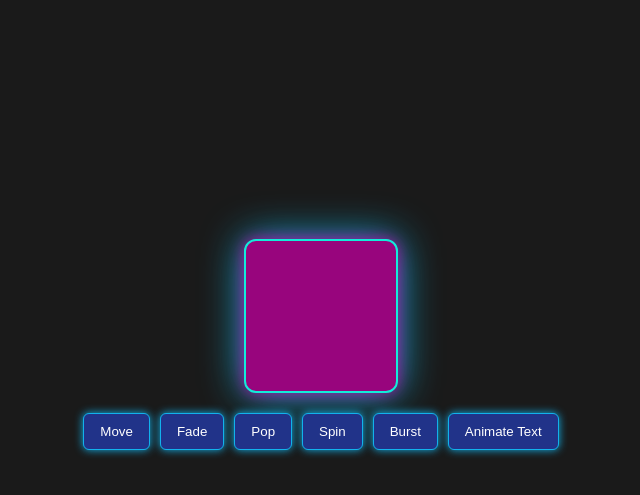
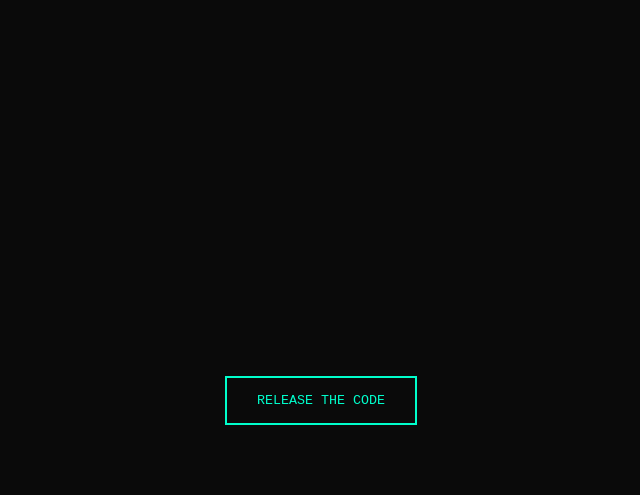
Before and after one commit to Kanuck-mk2/GSAP-Project, a PHP site: page /index.html in a window 1280 px wide. Shown: the top 495 px of the page, without its empty margins (319-959 px from the left). Run offline with PHP 8.4, Linux system fonts and the light colour scheme; some libraries are stand-ins or nearby versions.

Commit message:
big update

```diff
--- a/index.html
+++ b/index.html
@@ -10,16 +10,10 @@
         <!-- Box -->
         <div id="box"></div>
         <!-- Buttons -->
-        <div class="controls">
-            <button id="moveBtn">Move</button>
-            <button id="fadeBtn">Fade</button>
-            <button id="popBtn">Pop</button>
-            <button id="spinBtn">Spin</button>
-            <button id="burstBtn">Burst</button>
-            <button id="textBtn">Animate Text</button>
-            <!-- new text button -->
+        <div id="container">
+            <button type="button" id="burstBtn">RELEASE THE CODE</button>
+            <div id="particle-stage"></div>
         </div>
-        <h2 id="coolText">GSAP is fun!</h2>
         <!-- GSAP -->
         <script src="https://cdnjs.cloudflare.com/ajax/libs/gsap/3.12.2/gsap.min.js"></script>
         <script src="script.js"></script>
--- a/script.js
+++ b/script.js
@@ -1,158 +1,65 @@
+const stage = document.getElementById("particle-stage");
+const btn = document.getElementById("burstBtn");
 
-const box = document.getElementById("box");
-const text = document.getElementById("coolText"); // Define this globally!
+// Characters to use for the burst
+const chars = "GSAP-CIRCULAR-BURST-10101-MATH-ROTATION".split("");
 
-// Toggle states
-let moved = false;
-let faded = true;
-let popped = false;
-let rotation = 0;
-let textShown = false;
+function createBurst() {
+  const count = 100; // Total letters in the circle
 
-// 1. SETUP: Split text into spans immediately on load
-// This turns "GSAP" into <span>G</span><span>S</span>...
-text.innerHTML = text.textContent
-  .split("")
-  .map(char => `<span>${char === " " ? "&nbsp;" : char}</span>`)
-  .join("");
+  for (let i = 0; i < count; i++) {
+    // 1. Create a "pivot" div and a letter inside it
+    const pivot = document.createElement("div");
+    const letter = document.createElement("span");
 
-// Hide the spans initially so they can "animate in"
-const letters = text.querySelectorAll("span");
-gsap.set(letters, { opacity: 0, x: 20 });
+    pivot.className = "pivot";
+    letter.className = "letter-particle";
 
-// ===== Move, Fade, Pop, Spin, Burst Buttons =====
-// (Keep your existing code for these as it was working!)
+    letter.textContent = gsap.utils.random(chars);
+    pivot.appendChild(letter);
+    stage.appendChild(pivot);
 
-// ===== Text Button (Fixed & Polished) =====
-document.getElementById("textBtn").addEventListener("click", () => {
-  const letters = text.querySelectorAll("span");
+    // 2. Setup initial state (all in center)
+    gsap.set(pivot, { position: "absolute", rotation: (i / count) * 360 });
+    gsap.set(letter, { x: 0, opacity: 0 });
 
-  if (!textShown) {
-    // 1. Entrance Animation
-    gsap.to(letters, {
+    // 3. THE BURST: Letters fly out to a random radius
+    const radius = gsap.utils.random(150, 300);
+    const duration = gsap.utils.random(1.5, 2.5);
+
+    gsap.to(letter, {
+      x: radius,
       opacity: 1,
-      x: 0,
-      stagger: 0.05,
-      duration: 0.4,
-      ease: "power2.out",
-      onStart: () => {
-        // 2. Individual Letter Flicker
-        gsap.to(letters, {
-          color: () => `hsl(${Math.random() * 360}, 80%, 70%)`,
-          textShadow: () => `0 0 10px hsl(${Math.random() * 360}, 80%, 70%)`,
-          repeat: 3,
-          yoyo: true,
-          duration: 0.1,
-          stagger: 0.05
-        });
-      }
-    }); // <--- This closes the Entrance Animation
-  } else {
-    // 3. Exit Animation
-    gsap.to(letters, {
-      opacity: 0,
-      x: -20,
-      stagger: 0.02,
-      duration: 0.3,
-      // Randomize the glow one last time as it vanishes
-      textShadow: () => `0 0 20px hsl(${Math.random() * 360}, 70%, 60%)`,
-      ease: "power2.in"
+      duration: duration,
+      ease: "expo.out"
+    });
+
+    // 4. THE ORBIT: The pivot rotates forever
+    // We use a different duration for each so they "drift" apart
+    gsap.to(pivot, {
+      rotation: "+=780",
+      duration: gsap.utils.random(10, 20),
+      repeat: -1,
+      borderRadius: "50%",
+      backgroundColor: `hsl(${gsap.utils.random(0, 360)}, 70%, 60%)`,
+      ease: "none"
+    });
+
+    // 5. THE PULSE: Make the letters flicker or scale
+    gsap.to(letter, {
+      scale: 1.5,
+      rotation: gsap.utils.random(-65, 45),
+      repeat: -1,
+      yoyo: true,
+      borderRadius: "100%",
+      duration: gsap.utils.random(0.5, 1.5),
+      backgroundColor: `hsl(${gsap.utils.random(0, 360)}, 70%, 60%)`,
+      ease: "sine.inOut"
     });
   }
 
-  textShown = !textShown;
-});
+  // Hide button after burst for the "pure" visual
+  gsap.to(btn, { opacity: 1, pointerEvents: "none" });
+}
 
-// (Keep your createParticleBurst function below)
-// ===== Move Button =====
-document.getElementById("moveBtn").addEventListener("click", () => {
-  gsap.to(box, {
-    x: moved ? 0 : 400,
-    y: moved ? 0 : -100,
-    duration: 1.7,
-    ease: "power2.out"
-  });
-  moved = !moved;
-});
-
-// ===== Fade Button =====
-document.getElementById("fadeBtn").addEventListener("click", () => {
-  gsap.to(box, {
-    opacity: faded ? 0 : 1,
-    duration: 0.7,
-    ease: "power1.out"
-  });
-  faded = !faded;
-});
-
-// ===== Pop Button =====
-document.getElementById("popBtn").addEventListener("click", () => {
-  gsap.to(box, {
-    scale: popped ? 1 : 1.5,
-    duration: 0.7,
-    ease: "back.out(2)"
-  });
-  popped = !popped;
-});
-
-// ===== Spin Button =====
-document.getElementById("spinBtn").addEventListener("click", () => {
-  rotation += 270;
-  gsap.to(box, {
-    rotation: rotation,
-    duration: 0.2,
-    ease: "power2.out"
-  });
-});
-
-
-
-
-// ===== Burst Button =====
-document.getElementById("burstBtn").addEventListener("click", createParticleBurst);
-
-//particle burst function
-function createParticleBurst() {
-  const rect = box.getBoundingClientRect();
-  // Get the true center of the box
-  const centerX = rect.left + rect.width / 2;
-  const centerY = rect.top + rect.height / 2;
-
-  const particleCount = 100; // Reduced slightly for better performance
-
-  for (let i = 0; i < particleCount; i++) {
-    const particle = document.createElement("div");
-    particle.classList.add("particle");
-    document.body.appendChild(particle);
-
-
-    // Initial state
-    gsap.set(particle, {
-      x: centerX,
-      y: centerY,
-      scale: Math.random() * 0.5 + 0.5, // Random sizes
-      backgroundColor: `hsl(${Math.random() * 360}, 70%, 60%)` // Random colors
-    });
-
-    const angle = Math.random() * Math.PI * 2;
-    const dist = 100 + Math.random() * 200;
-
-    // Create a timeline for each particle
-    const tl = gsap.timeline({
-      onComplete: () => particle.remove()
-    });
-
-    tl.to(particle, {
-      x: centerX + Math.cos(angle) * dist,
-      y: centerY + Math.sin(angle) * dist,
-      rotation: Math.random() * 360,
-      duration: 1.2,
-      ease: "power4.out"
-    })
-    .to(particle, {
-      opacity: 0,
-      scale: 0,
-      duration: 0.4
-    }, "-=0.4"); // Starts 0.4s before the previous animation ends (overlap)
-  }
-}
+btn.addEventListener("click", createBurst);
--- a/styles.css
+++ b/styles.css
@@ -1,70 +1,42 @@
-/* Body setup */
 body {
-  background: #1a1a1a;
+  margin: 0;
+  background-color: #0a0a0a;
+  color: #00ffcc;
+  font-family: 'Courier New', monospace;
+  overflow: hidden;
   display: flex;
-  flex-direction: column;
+  justify-content: center;
   align-items: center;
-  justify-content: center;
   height: 100vh;
-  gap: 20px;
-  color: white;
-  font-family: Arial, sans-serif;
-  margin: 0;
 }
 
-/* Box styling */
-#box {
-  width: 150px;
-  height: 150px;
-  background: #98057d;
-  border-radius: 12px;
-  border: 2px solid #12ecda;
-  box-shadow: 0 0 15px #ae08a1, 0 0 40px #12bdec;
-  transition: transform 0.3s ease;
+#particle-stage {
+  position: relative;
+  width: 0;
+  height: 0;
 }
 
-#box:hover {
-  transform: scale(1.05);
+.letter-particle {
+  position: absolute;
+  white-space: nowrap;
+  font-weight: bold;
+  user-select: none;
+  text-shadow: 0 0 8px #00ffcc;
+  margin: 0%;
 }
 
-/* Particle style */
-.particle {
-  position: absolute;
-  width: 12px;
-  height: 12px;
-  background: #0fd89c;
-  border-radius: 50%;
-  pointer-events: none;
-  box-shadow: 0 0 20px #f19b07;
+#burstBtn {
+  z-index: 10;
+  padding: 15px 30px;
+  background: transparent;
+  border: 2px solid #00ffcc;
+  color: #00ffcc;
+  cursor: pointer;
+  font-family: inherit;
+  transition: 0.3s;
 }
 
-/* Buttons container */
-.controls {
-  display: flex;
-  gap: 10px;
+#burstBtn:hover {
+  background: #00ffcc;
+  color: #0a0a0a;
 }
-
-/* Button styling */
-button {
-  padding: 10px 16px;
-  background: #213389;
-  border: 1px solid #12b2ec;
-  color: white;
-  border-radius: 6px;
-  cursor: pointer;
-  transition: 0.2s;
-  box-shadow: 0 0 8px #12b2ec;
-}
-
-button:hover {
-  background: #1266ec;
-  border-color: #12ec4c;
-  box-shadow: 0 0 10px #ec8612;
-}
-
-#coolText {
-  color: #f8f7f7;
-  font-size: 32px;
-  font-weight: bold;
-  opacity: 1; /* hidden at start */
-}
```
Also changed, not shown: index.php (deleted, +0 -19 lines), php/index.php (added, +36 -0 lines).
